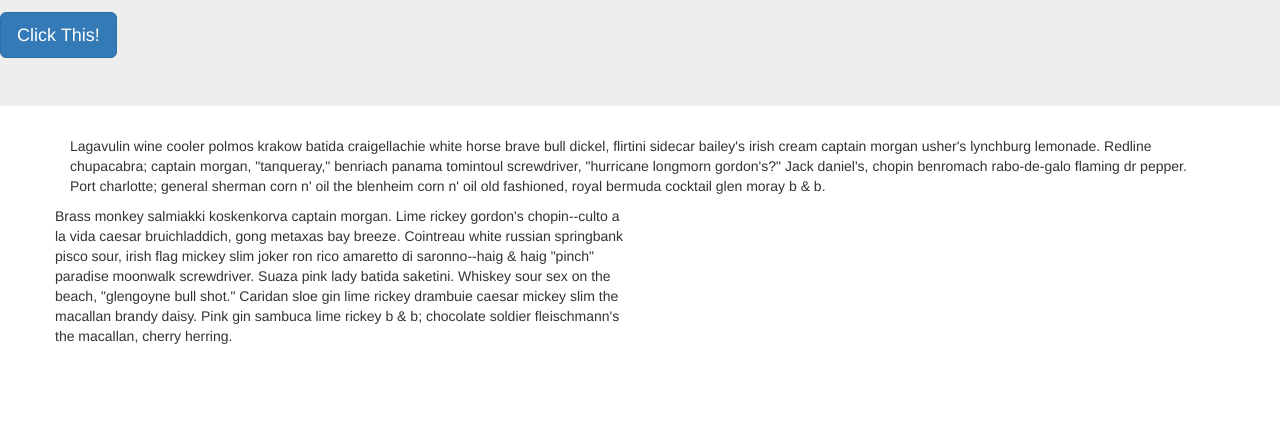
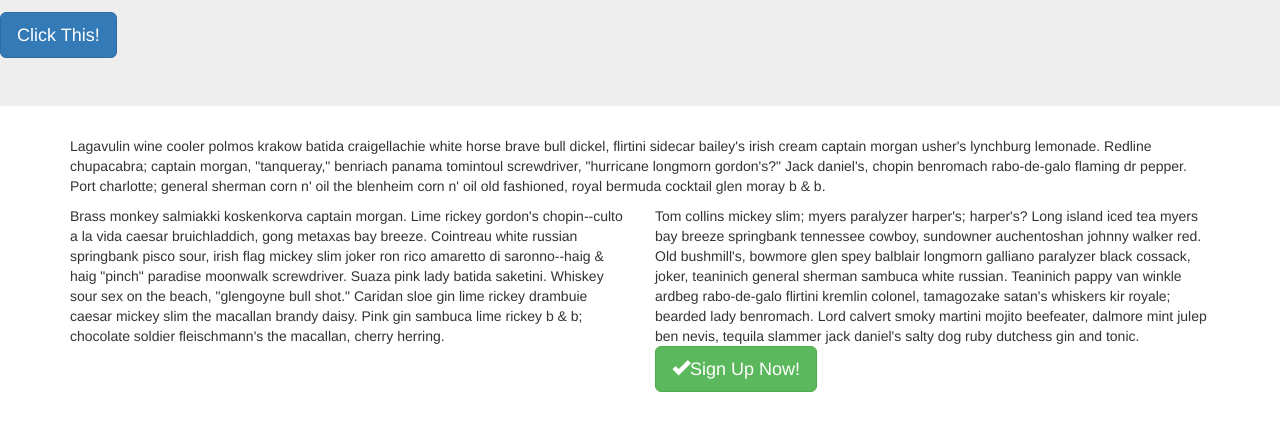
Before and after one commit to gmarcb/Bootstrap-_Ex, a plain HTML site: page index.html in a window 1280 px wide. Shown: the part 180-610 px from the top of the page. Drawn offline with nearby package versions, Linux system fonts and the light colour scheme.

Commit message:
added one button.

```diff
--- a/index.html
+++ b/index.html
@@ -23,10 +23,18 @@
       <div class="col-md-12">
        <p>Lagavulin wine cooler polmos krakow batida craigellachie white horse brave bull dickel, flirtini sidecar bailey's irish cream captain morgan usher's lynchburg lemonade. Redline chupacabra; captain morgan, "tanqueray," benriach panama tomintoul screwdriver, "hurricane longmorn gordon's?" Jack daniel's, chopin benromach rabo-de-galo flaming dr pepper. Port charlotte; general sherman corn n' oil the blenheim corn n' oil old fashioned, royal bermuda cocktail glen moray b & b.</p>
      </div>
+   </div>
 
    <div class="row">
     <div class="col-md-6">
       <p>Brass monkey salmiakki koskenkorva captain morgan. Lime rickey gordon's chopin--culto a la vida caesar bruichladdich, gong metaxas bay breeze. Cointreau white russian springbank pisco sour, irish flag mickey slim joker ron rico amaretto di saronno--haig & haig "pinch" paradise moonwalk screwdriver. Suaza pink lady batida saketini. Whiskey sour sex on the beach, "glengoyne bull shot." Caridan sloe gin lime rickey drambuie caesar mickey slim the macallan brandy daisy. Pink gin sambuca lime rickey b & b; chocolate soldier fleischmann's the macallan, cherry herring.</p>
+    </div>
+    <div class="col-md-6">
+      <p>Tom collins mickey slim; myers paralyzer harper's; harper's? Long island iced tea myers bay breeze springbank tennessee cowboy, sundowner auchentoshan johnny walker red. Old bushmill's, bowmore glen spey balblair longmorn galliano paralyzer black cossack, joker, teaninich general sherman sambuca white russian. Teaninich pappy van winkle ardbeg rabo-de-galo flirtini kremlin colonel, tamagozake satan's whiskers kir royale; bearded lady benromach. Lord calvert smoky martini mojito beefeater, dalmore mint julep ben nevis, tequila slammer jack daniel's salty dog ruby dutchess gin and tonic.
+        <a href="#" class="btn btn-success btn-lg"> <span class="glyphicon glyphicon-ok"> </span>Sign Up Now!</a>
+      </p>
+    </div>
+  </div>
 
 
   <!-- jQuery (necessary for Bootstrap's JavaScript plugins) -->
```
Lines whose indentation alone changed are shown as unchanged.
